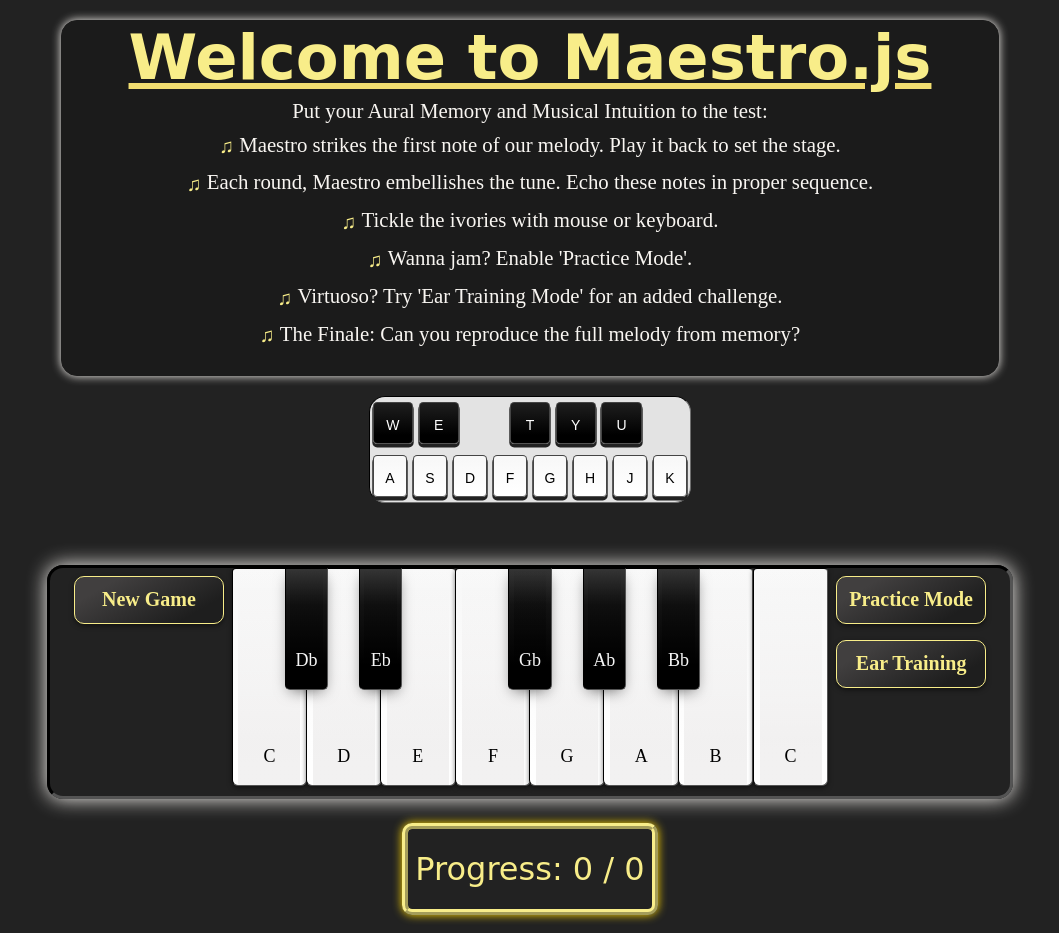
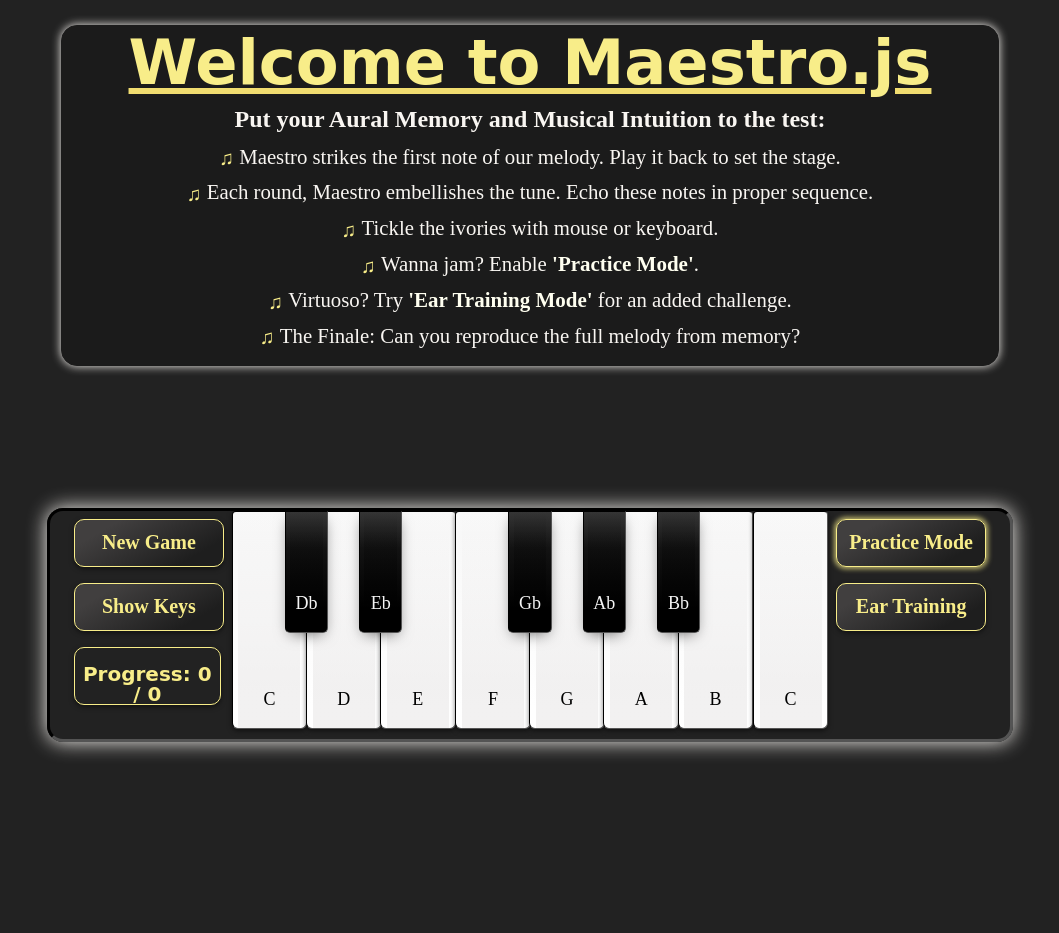
Before and after one commit to LetsGitFunky/Maestro.js, a website built with webpack: page index.html in a window 1280 px wide. Both pictures are taken after a click on the button "Practice Mode". Shown: the whole page, without its empty margins (110-1169 px from the left). After the commit the page ends 800 px from the top, so only its background shows below. Built offline with nearby package versions, Linux system fonts and the light colour scheme; files whose address does not match are found by name.

Commit message:
implemented show keys button. moved progress onto piano

```diff
--- a/index.html
+++ b/index.html
@@ -20,12 +20,14 @@
           <li>Maestro strikes the first note of our melody. Play it back to set the stage.</li>
           <li>Each round, Maestro embellishes the tune. Echo these notes in proper sequence.</li>
           <li>Tickle the ivories with mouse or keyboard.</li>
-          <li>Wanna jam? Enable 'Practice Mode'.</li>
-          <li>Virtuoso? Try 'Ear Training Mode' for an added challenge.</li>
+          <li>Wanna jam? Enable <strong>'Practice Mode'</strong>.</li>
+          <li>Virtuoso? Try <strong>'Ear Training Mode'</strong> for an added challenge.</li>
           <li>The Finale: Can you reproduce the full melody from memory?</li>
         </ul>
       </section>
+      <div id="message" class="message"></div>
 
+      <div class="keyboard-container">
         <div class="keyboard">
           <div class="keyboard-row">
             <div class="key-letter accidental" data-char="W">W</div>
@@ -36,6 +38,7 @@
             <div class="key-letter accidental" data-char="U">U</div>
             <div class="key-letter transparent" data-char="I"></div>
           </div>
+
           <div class="keyboard-row">
             <div class="key-letter natural" data-char="A">A</div>
             <div class="key-letter natural" data-char="S">S</div>
@@ -47,15 +50,19 @@
             <div class="key-letter natural" data-char="K">K</div>
           </div>
         </div>
-
-      <div id="message" class="message"></div>
+      </div>
+    </div>
   </div>
 
   <div class="piano-container">
     <div id="piano">
+
       <div class="button-column">
         <button id="new-game" class="piano-button">New Game</button>
+        <button id="viewDiagramButton" class="viewDiagram piano-button">Show Keys</button>
+        <div id="note-count" class="note-count">Progress: 0 / 0</div>
         </div>
+
         <div id="C4" class="white-key piano-key"><span id="C4" class="note-name">C</span></div>
         <div id="Db4" class="black-key piano-key"><span id="Db4" class="note-name black-name">Db</span></div>
         <div id="D4" class="white-key piano-key"><span id="D4" class="note-name">D</span></div>
@@ -69,12 +76,13 @@
         <div id="Bb4" class="black-key piano-key"><span id="Bb4" class="note-name black-name">Bb</span></div>
         <div id="B4" class="white-key piano-key"><span id="B4" class="note-name">B</span></div>
         <div id="C5" class="white-key piano-key"><span id="C5" class="note-name">C</span></div>
+
         <div class="button-column">
           <button id="practice-mode" class="piano-button">Practice Mode</button>
           <button id="ear-training" class="piano-button">Ear Training</button>
         </div>
+
       </div>
-      <div id="note-count" class="note-count">Progress: 0 / 0</div>
     </div>
 
 
--- a/src/index.js
+++ b/src/index.js
@@ -26,4 +26,20 @@ document.addEventListener("DOMContentLoaded", () => {
     earTrainingModeButton.addEventListener('click', () => {
         game.toggleEarTrainingMode();
     });
+
+    const viewDiagramButton = document.getElementById("viewDiagramButton");
+
+    const keyboard = document.getElementsByClassName("keyboard")[0];
+
+    viewDiagramButton.addEventListener("click", (e) => {
+        let keyboardStyle = window.getComputedStyle(keyboard).visibility;
+        if (keyboardStyle === "hidden") {
+            keyboard.style.visibility = "visible";
+            viewDiagramButton.innerText = "Hide Keys";
+        } else {
+            keyboard.style.visibility = "hidden";
+            viewDiagramButton.innerText = "Show Keys"
+        }
+    });
+
 });
--- a/src/scripts/game.js
+++ b/src/scripts/game.js
@@ -2,14 +2,14 @@ import { playMelody, playNote, playTriumphSound } from './sound.js';
 
 const melodies = [
     ["C4", "D4"],
-    ["C4", "E4", "D4", "F4", "E4", "D4", "C4"],
-    ["C4", "G4", "A4", "G4", "E4", "F4", "D4", "E4", "C4"],
-    ["C4", "C5", "B4", "G4", "A4", "B4", "C5"],
-    ["C4", "Eb4", "F4", "C4", "Eb4", "Gb4", "F4", "C4", "Eb4", "F4", "Eb4", "C4"],
-    ["C5", "C5", "Bb4", "C5", "G4", "Gb4", "F4", "C4", "Eb4", "C4"],
-    ["C4", "G4", "G4", "F4", "G4", "F4", "Eb4", "F4", "F4", "Eb4", "C4", "Eb4"],
-    ["C4", "G4", "C5", "Bb4", "A4", "Bb4", "Eb4"],
-    ["C4", "Eb4", "Eb4", "F4", "F4", "Ab4", "G4", "Ab4", "G4", "Ab4", "Eb4", "Eb4", "F4", "F4"],
+    // ["C4", "E4", "D4", "F4", "E4", "D4", "C4"],
+    // ["C4", "G4", "A4", "G4", "E4", "F4", "D4", "E4", "C4"],
+    // ["C4", "C5", "B4", "G4", "A4", "B4", "C5"],
+    // ["C4", "Eb4", "F4", "C4", "Eb4", "Gb4", "F4", "C4", "Eb4", "F4", "Eb4", "C4"],
+    // ["C5", "C5", "Bb4", "C5", "G4", "Gb4", "F4", "C4", "Eb4", "C4"],
+    // ["C4", "G4", "G4", "F4", "G4", "F4", "Eb4", "F4", "F4", "Eb4", "C4", "Eb4"],
+    // ["C4", "G4", "C5", "Bb4", "A4", "Bb4", "Eb4"],
+    // ["C4", "Eb4", "Eb4", "F4", "F4", "Ab4", "G4", "Ab4", "G4", "Ab4", "Eb4", "Eb4", "F4", "F4"],
 
 ];
 
@@ -32,6 +32,7 @@ export class Game {
 
     togglePracticeMode() {
         this.isPracticeMode = !this.isPracticeMode;
+        this.hideMessage();
     }
 
     updateNoteCount() {
--- a/src/styles/main.scss
+++ b/src/styles/main.scss
@@ -20,6 +20,8 @@ body {
 #instructions {
     color: #f9f6f2;
     text-align: center;
+    // display: block;
+    align-content: center;
     background: #1b1b1b;
     padding: 20px;
     border: 1px ridge #1b1b1b;
@@ -42,14 +44,20 @@ body {
     -webkit-text-stroke: 0.001px #f1dd70;
     font-size: 3em;
     color: rgb(248, 237, 137);
-    margin-bottom: 20px;
+    margin-bottom: 21px;
     font-weight: bold;
 }
 
-#instructions li {
-    margin-bottom: 2px;
-    padding-left: 20px;
-    text-indent: -20px;
+#instructions p {
+    font-weight: bold;
+    font-size: 24px;
+    padding: 3px;
+}
+
+#instructions strong {
+    color: ivory;
+    font-size: 1.01em; /* This will make the strong text 1.5 times larger than the surrounding text */
+    font-weight: bold;
 }
 
 #instructions li:before {
@@ -68,10 +76,10 @@ body {
 .message {
     opacity: 0;
     transition: opacity 2s;
-position: relative;
-bottom: unset;
-left: unset;
-transform: unset;
+    position: absolute;
+    top: 34%;
+    left: 50%;
+    transform: translate(-50%, -50%);
     font-size: 2.2vw;
     font-family: cursive;
     text-align: center;
@@ -98,9 +106,7 @@ opacity: 1;
 .piano-button {
     display: block;
     background: linear-gradient(-30deg, #1e1e1e 20%, rgb(65, 63, 63) 80%);
-    // border: 1px ridge rgb(255, 255, 255);
     border: 1px ridge rgb(248, 237, 137);
-    // color: rgb(249, 249, 247);
     color: rgb(248, 237, 137);
     padding: 1vh 0.5vw;
     margin: 1vh;
@@ -117,7 +123,6 @@ opacity: 1;
 }
 
 .piano-button:hover {
-    // background: linear-gradient(30deg, white, rgb(97, 87, 87));
     background: linear-gradient(30deg, rgb(248, 237, 137), #c7ac12);
     color: rgb(43, 43, 43);
 }
@@ -125,6 +130,11 @@ opacity: 1;
 .piano-button:active {
     background: rgb(55, 53, 55);
     color: white;
+}
+
+.piano-button:focus {
+    outline: none;
+    box-shadow: 0 0 5px 2px rgba(248, 237, 137, 0.7);
 }
 
 .button-column {
@@ -135,24 +145,19 @@ opacity: 1;
 .note-count {
     display: block;
     background-image: url("../assets/images/ebony.jpg");
-    border: 6px ridge rgb(248, 237, 137);
-    // color: #ffd000;
+    border: 1px ridge rgb(248, 237, 137);
     color: rgb(248, 237, 137);
     -webkit-text-stroke: 0.001px #f1dd70;
-    padding-top: 3vh;
-    padding-bottom: 1vh;
-    padding-left: 0.5vw;
-    padding-right: 0.5vw;
-    margin: 3vh 1vh 1vh 1vh;
+    padding: 2vh 0.5vw;
+    margin: 1vh;
     border-radius: 10px;
     text-align: center;
-    text-decoration: none;
-    font-size: 2em;
+    font-weight: bold;
+    font-size: 20px;
     font-family: cursive;
-    box-shadow: 0 0 10px gold;
-    width: 18vw;
-    max-width: 280px;
-    height: 6vh;
+    box-shadow: 0 2px 5px rgba(0, 0, 0, 0.5);
+    width: 132px;
+    height: 24px;
 }
 
 @keyframes glow {
@@ -166,16 +171,24 @@ opacity: 1;
 
 // keyboard div
 
+.keyboard-container {
+    display: flex;
+    justify-content: center;
+    width: 100%;
+}
+
 .keyboard {
+    visibility: hidden;
     font-size: 14px;
     font-family: Arial, Helvetica, sans-serif;
     display: flex;
     flex-direction: column;
     align-items: center;
     background-color: rgb(227, 227, 227);
-    width: 25%;
+    width: 25.5%;
     border: 1px inset #1b1b1b;
     border-radius: 16px;
+    align-self: center;
 }
 
 .keyboard-row {
@@ -225,3 +238,15 @@ opacity: 1;
     border: none;
     box-shadow: none;
 }
+
+// #popUp {
+//     display: none;
+//     /* Other styles for the modal go here */
+// }
+
+// .bottom-section {
+//     display: flex;
+//     flex-direction: row;
+//     justify-content: space-between;
+//     align-items: center;
+// }
--- a/src/styles/piano.scss
+++ b/src/styles/piano.scss
@@ -1,12 +1,11 @@
-body {
-    margin: 0;
-    background: #222;
-}
+// body {
+//     margin: 0;
+//     background: #222;
+// }
 
 .piano-container {
     display: flex;
     justify-content: center;
-
 }
 
 #piano {
```
Also changed, not shown: dist/main.css. Lines whose indentation alone changed are shown as unchanged.
